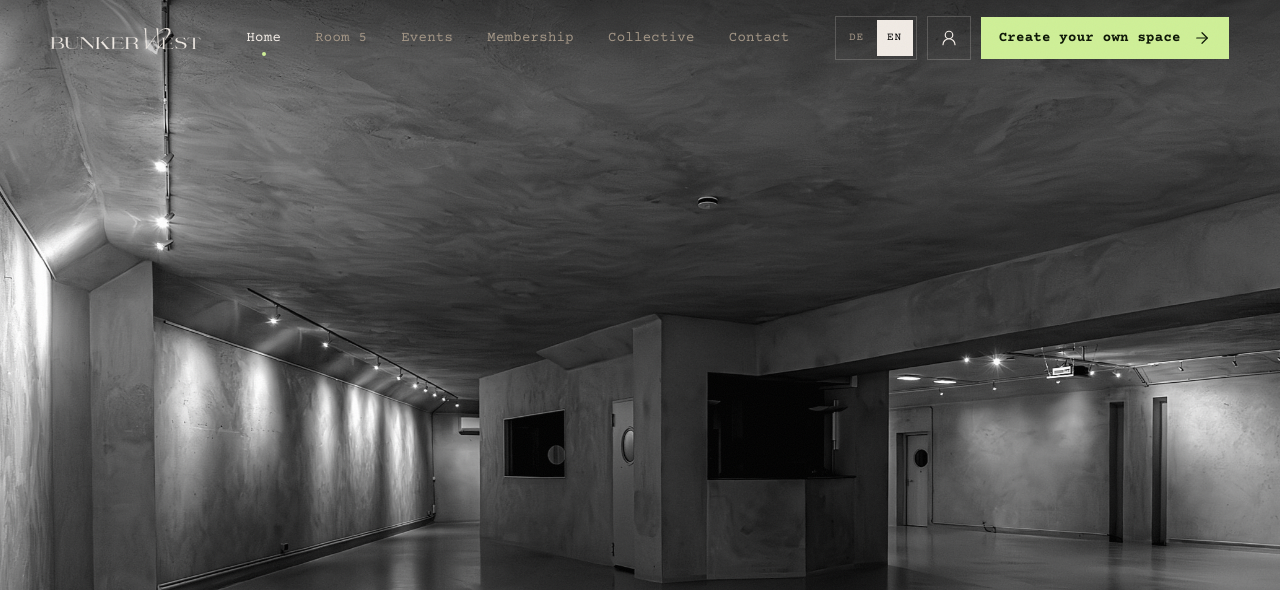
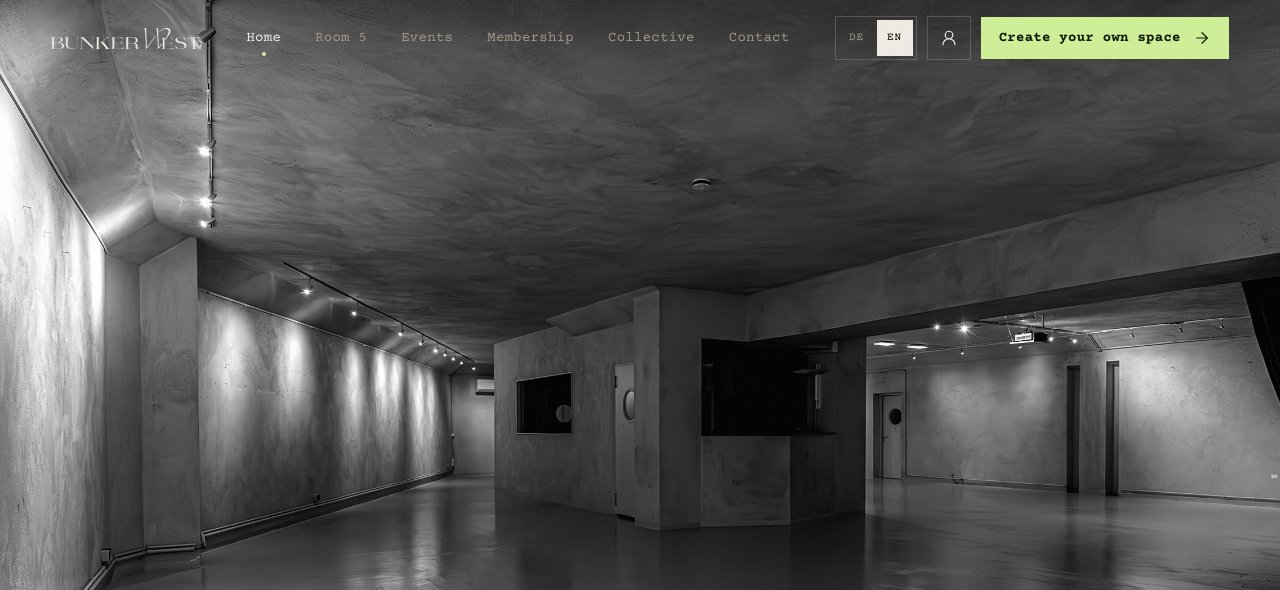
Before and after one commit to ninoborn1-stack/room5-bunkerwest, a website with bundled scripts: page public/index.html in a window 1280 px wide. Shown: the top 590 px of the page. Built offline with nearby package versions, Linux system fonts and the light colour scheme; files whose address does not match are found by name.

Commit message:
Hero: s/w- und Farbfoto am Desktop deckungsgleich (kein Lade-Zoom mehr)
Co-Authored-By: Claude Opus 5.5 <noreply@anthropic.com>

```diff
--- a/public/css/style.css
+++ b/public/css/style.css
@@ -217,7 +217,8 @@ html.is-leaving .curtain-label { animation: fadeIn .25s .4s forwards; }
   html.js [data-reveal], html.js [data-stagger] > *, html.js [data-hero-fade] { opacity: 0; }
   html.js [data-split] { visibility: hidden; }
   html.js .hero-title .line > span { transform: translateY(105%); }
-  html.js .hero-media img:not(.hero-color) { opacity: 0; transform: scale(1.1); }
+  html.js .hero-media img:not(.hero-color) { opacity: 0; }
+  html.js body:not([data-page="home"]) .hero-media img { transform: scale(1.1); }
 }
 .split-line { display: inline-block; vertical-align: top; overflow: hidden; padding-bottom: .06em; margin-bottom: -.06em; }
 .split-line > span { display: inline-block; will-change: transform; }
--- a/public/js/bunker.js
+++ b/public/js/bunker.js
@@ -67,10 +67,10 @@ if (reduced) {
   manifest.querySelectorAll('.word').forEach((w) => (w.style.opacity = 1));
 } else {
   const tl = gsap.timeline({ defaults: { ease: 'expo.out' } });
-  tl.fromTo('.hero-media .hero-bw', { scale: matchMedia('(max-width: 700px)').matches ? 1 : 1.1, opacity: 0 }, { scale: 1, opacity: 1, duration: 1.8 })
+  tl.fromTo('.hero-media .hero-bw', { opacity: 0 }, { opacity: 1, duration: 1.8 })
     .fromTo('[data-hero-fade]', { y: 24, opacity: 0 }, { y: 0, opacity: 1, duration: 1, stagger: 0.1 }, 0.5);
   const small = matchMedia('(max-width: 700px)').matches; // Handy: kein Zoom, damit mehr vom Raum sichtbar bleibt
-  gsap.to('.hero-media img', { yPercent: small ? 0 : -8, scale: 1, ease: 'none', scrollTrigger: { trigger: '.hero', start: 'top top', end: 'bottom top', scrub: true } });
+  gsap.to('.hero-media img', { yPercent: small ? 0 : -8, ease: 'none', scrollTrigger: { trigger: '.hero', start: 'top top', end: 'bottom top', scrub: true } });
   gsap.to('.hero-inner', { y: -80, opacity: 0, ease: 'none', scrollTrigger: { trigger: '.hero', start: '30% top', end: 'bottom top', scrub: true } });
   gsap.to(manifest.querySelectorAll('.word'), { opacity: 1, stagger: 0.1, ease: 'none', scrollTrigger: { trigger: manifest, start: 'top 80%', end: 'bottom 50%', scrub: true } });
   $$('[data-cta-row]').forEach((r) => {
```
